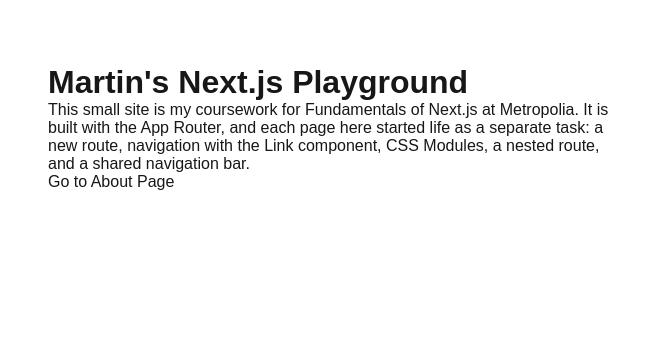
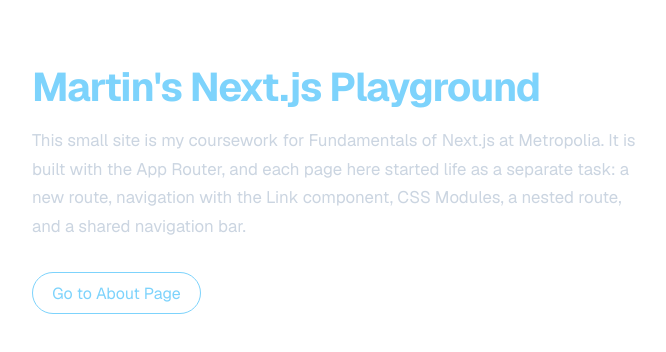
Before and after one commit to martin-holland/nextjs-fundamentals, a Next.js app: page / in a window 1280 px wide. Shown: the top 352 px of the page, without its empty margins (304-970 px from the left). Built offline with nearby package versions, Linux system fonts and the light colour scheme.

Commit message:
Task 5: Style the home page with CSS Modules
Adds app/home/home.module.css with styles for the heading, paragraph and
link, and imports it into app/page.js, replacing the inline styles.

```diff
--- /dev/null
+++ b/app/home/home.module.css
@@ -0,0 +1,36 @@
+.page {
+  max-width: 42rem;
+  margin: 0 auto;
+  padding: 4rem 2rem;
+  font-family: var(--font-geist-sans), system-ui, sans-serif;
+}
+
+.title {
+  font-size: 2.5rem;
+  line-height: 1.15;
+  letter-spacing: -0.03em;
+  color: #7dd3fc;
+  margin: 0 0 1rem;
+}
+
+.intro {
+  font-size: 1.05rem;
+  line-height: 1.7;
+  color: #cbd5e1;
+  margin: 0 0 2rem;
+}
+
+.link {
+  display: inline-block;
+  padding: 0.6rem 1.2rem;
+  border: 1px solid #7dd3fc;
+  border-radius: 999px;
+  color: #7dd3fc;
+  text-decoration: none;
+  transition: background 0.2s ease, color 0.2s ease;
+}
+
+.link:hover {
+  background: #7dd3fc;
+  color: #0a0a0a;
+}
--- a/app/page.js
+++ b/app/page.js
@@ -1,18 +1,19 @@
 import Link from "next/link";
+import styles from "./home/home.module.css";
 
 export default function Home() {
   return (
-    <main style={{ padding: "4rem 2rem", maxWidth: "40rem", margin: "0 auto" }}>
-      <h1>Martin&apos;s Next.js Playground</h1>
-      <p>
+    <main className={styles.page}>
+      <h1 className={styles.title}>Martin&apos;s Next.js Playground</h1>
+      <p className={styles.intro}>
         This small site is my coursework for Fundamentals of Next.js at
         Metropolia. It is built with the App Router, and each page here started
         life as a separate task: a new route, navigation with the Link
         component, CSS Modules, a nested route, and a shared navigation bar.
       </p>
-      <p>
-        <Link href="/about">Go to About Page</Link>
-      </p>
+      <Link className={styles.link} href="/about">
+        Go to About Page
+      </Link>
     </main>
   );
 }
```
